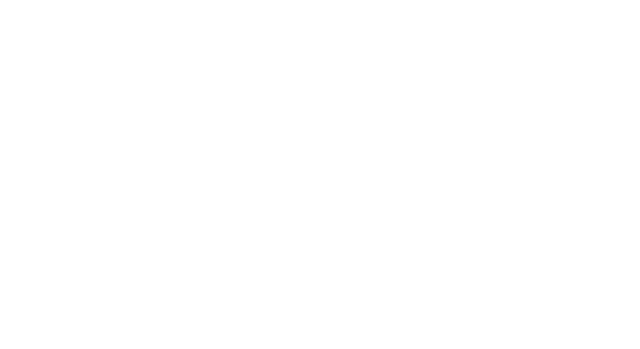
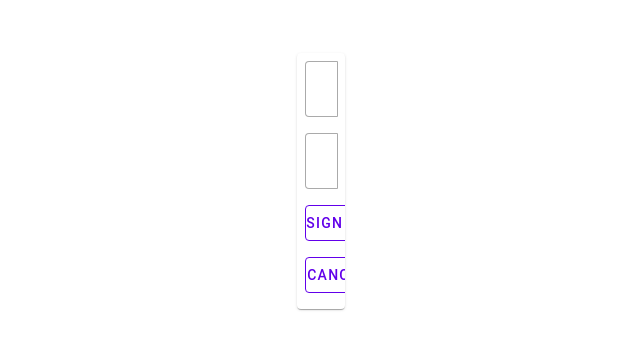
Before and after one commit to minhaaz52/task-management-web-app, a Vue app: page /signup in a window 1280 px wide. Shown: the part 219-568 px from the top of the page, without its empty margins (319-959 px from the left). Built offline with nearby package versions, Linux system fonts and the light colour scheme.

Commit message:
login and singup page created

```diff
--- a/src/App.vue
+++ b/src/App.vue
@@ -5,7 +5,7 @@ import "./style.css"
 </script>
 
 <template>
-  <v-app class="w-100 h-100 bg-red">
+  <v-app>
     <v-main>
       <RouterView />
     </v-main>
--- a/src/assets/main.css
+++ b/src/assets/main.css
@@ -23,7 +23,7 @@ a,
 
 @media (min-width: 1024px) {
   body {
-    display: flex;
+    /* display: flex; */
     place-items: center;
   }
 
--- a/src/views/HomeView.vue
+++ b/src/views/HomeView.vue
@@ -1,3 +1,5 @@
 <template>
-  <div>sdkafl</div>
+  <div class="d-flex w-100 h-100">
+
+  </div>
 </template>
--- a/src/views/LoginView.vue
+++ b/src/views/LoginView.vue
@@ -1,3 +1,38 @@
-<template class="w-100 h-100 bg-red">
-    <v-card text="..." variant="outlined"></v-card>
+<script setup>
+import { ref } from "vue";
+import { useRouter } from "vue-router"
+
+const router = useRouter();
+
+const loginForm = ref(null);
+
+const submitForm = () => {
+    router.replace('/')
+}
+
+</script>
+
+<template>
+    <div class="w-100 h-100 d-flex align-center justify-center">
+        <v-form class="d-flex flex-column justify-center align-center w-100 h-100 pa-2" @submit.prevent="submitForm"
+            ref="loginForm">
+            <v-card class="w-25">
+                <div class="w-100 pa-2">
+                    <v-text-field class="mb-4" hide-details="auto" label="Email address" variant="outlined"
+                        type="email"></v-text-field>
+                    <v-text-field class="mb-2" hide-details="auto" label="Password" variant="outlined"
+                        type="email"></v-text-field>
+                </div>
+                <div class="w-100 px-2">
+                    <v-btn type="submit" variant="outlined" color="deep-purple-accent-4" class="w-100 pa-2 mb-4">
+                        Login
+                    </v-btn>
+
+                    <v-btn @click="router.push('/signup')" variant="outlined" color="deep-purple-accent-4" class="w-100 mb-4">
+                        Create An Account
+                    </v-btn>
+                </div>
+            </v-card>
+        </v-form>
+    </div>
 </template>
--- a/src/views/SignUpView.vue
+++ b/src/views/SignUpView.vue
@@ -1,3 +1,38 @@
+<script setup>
+import { ref } from "vue";
+import { useRouter } from "vue-router"
+
+const router = useRouter();
+
+const signupForm = ref(null);
+
+const submitForm = () => {
+    router.replace('/login')
+}
+
+</script>
+
 <template>
+    <div class="w-100 h-100 d-flex align-center justify-center">
+        <v-form class="d-flex flex-column justify-center align-center w-100 h-100 pa-2" @submit.prevent="submitForm"
+            ref="signupForm">
+            <v-card class="w-25">
+                <div class="w-100 pa-2">
+                    <v-text-field class="mb-4" hide-details="auto" label="Email address" variant="outlined"
+                        type="email"></v-text-field>
+                    <v-text-field class="mb-2" hide-details="auto" label="Password" variant="outlined"
+                        type="email"></v-text-field>
+                </div>
+                <div class="w-100 px-2">
+                    <v-btn type="submit" variant="outlined" color="deep-purple-accent-4" class="w-100 pa-2 mb-4">
+                        Sign Up
+                    </v-btn>
 
+                    <v-btn @click="router.push('/login')" variant="outlined" color="deep-purple-accent-4" class="w-100 mb-4">
+                        Cancel
+                    </v-btn>
+                </div>
+            </v-card>
+        </v-form>
+    </div>
 </template>
```
